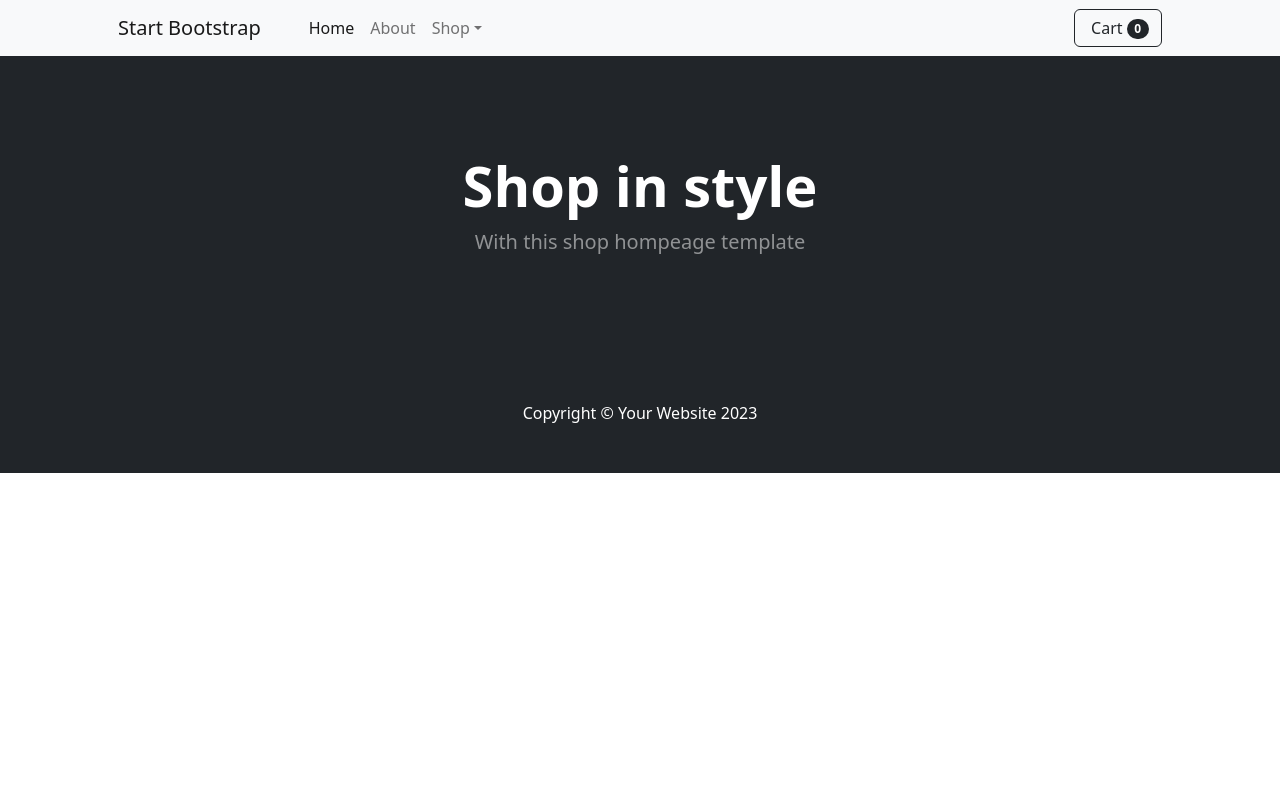
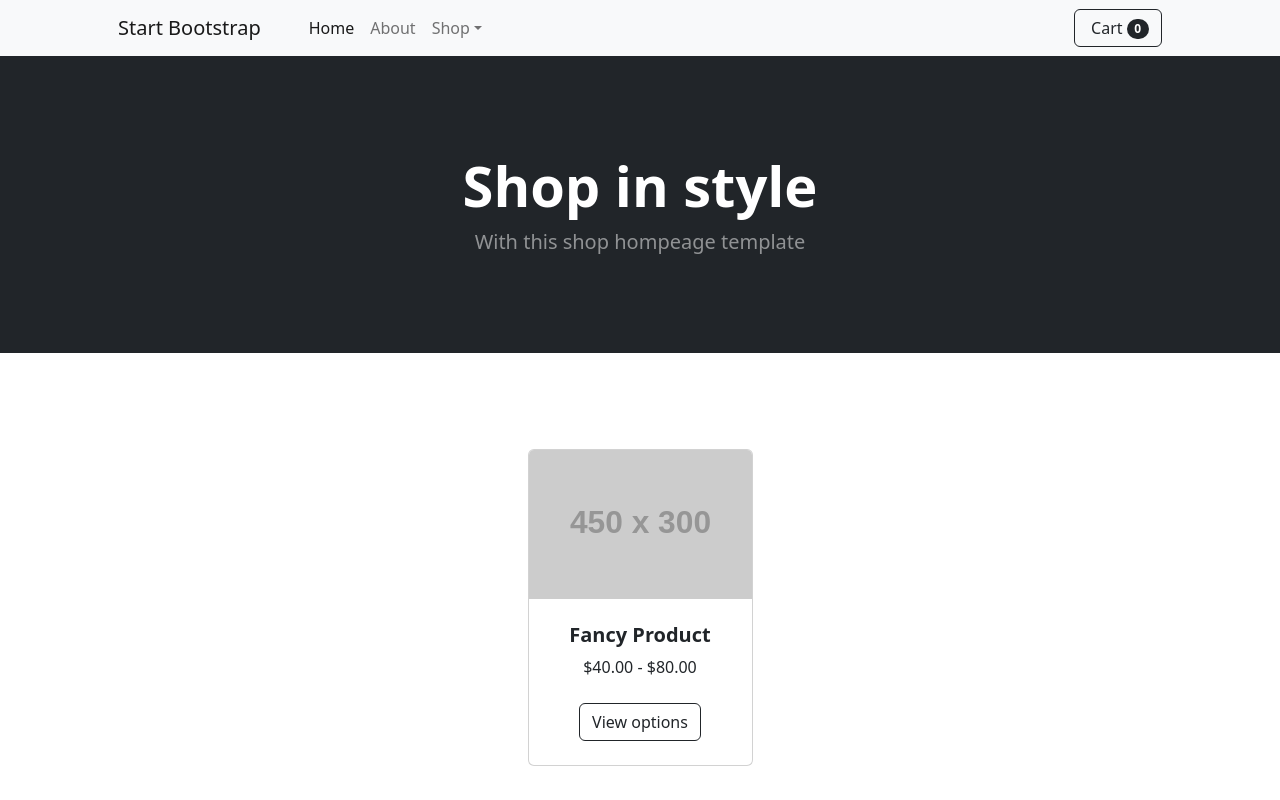
Before and after one commit to Deyan9469/React-Project, a React (Vite) app in the folder client/: page / in a window 1280 px wide. Shown: the top 800 px of the page. Built offline with nearby package versions, Linux system fonts and the light colour scheme; the HTML template or start-up script is replaced by a standard one.

Commit message:
add item component

```diff
--- a/client/src/App.jsx
+++ b/client/src/App.jsx
@@ -1,6 +1,7 @@
 import Footer from "./components/footer/Footer"
 import Header from "./components/header/Header"
 import Navigation from "./components/navigation/Navigation"
+import Items from "./components/itemComponents/Items"
 import './styles_template.css'
 function App() {
 
@@ -9,6 +10,7 @@ function App() {
     <>
       <Navigation />
       <Header />
+      <Items />
       <Footer />
     </>
   )
--- /dev/null
+++ b/client/src/components/itemComponents/Items.jsx
@@ -0,0 +1,41 @@
+
+const Items = () => {
+    return (
+
+        <section className="py-5">
+            <div className="container px-4 px-lg-5 mt-5">
+                <div className="row gx-4 gx-lg-5 row-cols-2 row-cols-md-3 row-cols-xl-4 justify-content-center">
+                    <div className="col mb-5">
+                        <div className="card h-100">
+                            {/* Product image*/}
+                            <img
+                                className="card-img-top"
+                                src="https://dummyimage.com/450x300/dee2e6/6c757d.jpg"
+                                alt="..."
+                            />
+                            {/* Product details*/}
+                            <div className="card-body p-4">
+                                <div className="text-center">
+                                    {/* Product name*/}
+                                    <h5 className="fw-bolder">Fancy Product</h5>
+                                    {/* Product price*/}
+                                    $40.00 - $80.00
+                                </div>
+                            </div>
+                            {/* Product actions*/}
+                            <div className="card-footer p-4 pt-0 border-top-0 bg-transparent">
+                                <div className="text-center">
+                                    <a className="btn btn-outline-dark mt-auto" href="#">
+                                        View options
+                                    </a>
+                                </div>
+                            </div>
+                        </div>
+                    </div>
+                </div>
+             </div>
+        </section>
+    );
+}
+
+export default Items;
```
